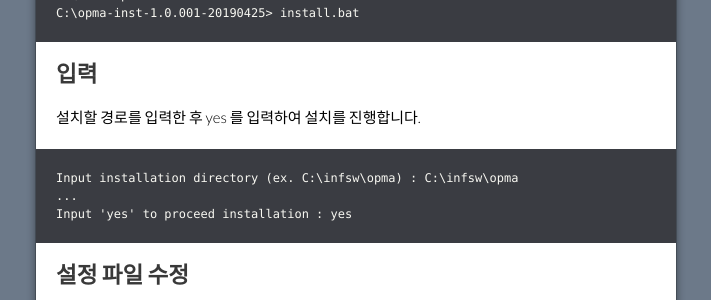
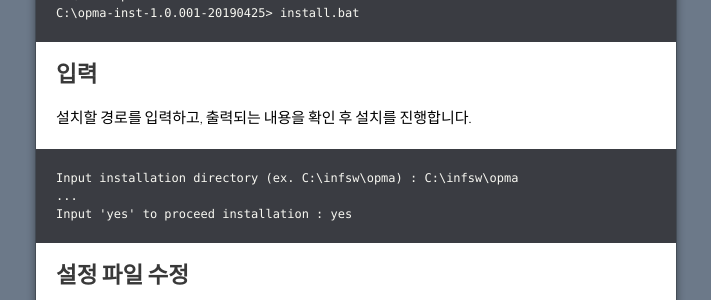
Before and after one commit to opmate/opmate.github.io, a Jekyll site: the page built from document/InstallAgentWindows.md, in a window 1280 px wide. Shown: the part 554-854 px from the top of the page, without its empty margins (284-995 px from the left). Built offline with Jekyll 4.4.1, drawn with Linux system fonts in a browser that asks for light colours; our own code applies the rules of GitHub Pages for plain Markdown files; a script that is not in the unit is left out; the repository's description, which GitHub fills in, is left out.

Commit message:
Update InstallAgentWindows.md

````diff
--- a/document/InstallAgentWindows.md
+++ b/document/InstallAgentWindows.md
@@ -26,7 +26,7 @@ C:\opma-inst-1.0.001-20190425> install.bat
 
 ## 입력
 
-설치할 경로를 입력한 후 yes 를 입력하여 설치를 진행합니다.
+설치할 경로를 입력하고, 출력되는 내용을 확인 후 설치를 진행합니다.
 
 ```
 Input installation directory (ex. C:\infsw\opma) : C:\infsw\opma
````
